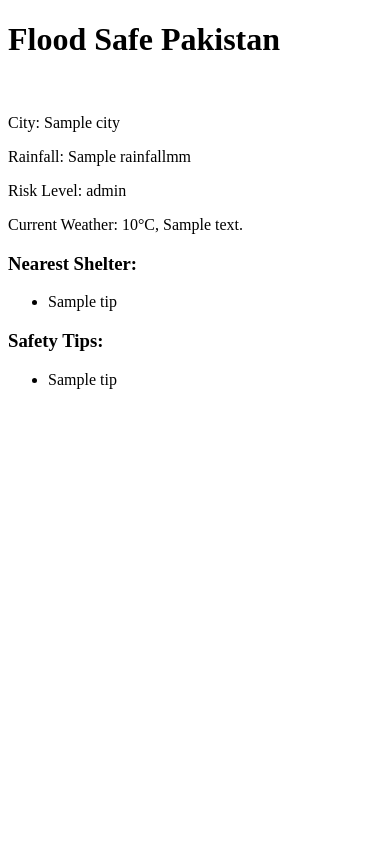
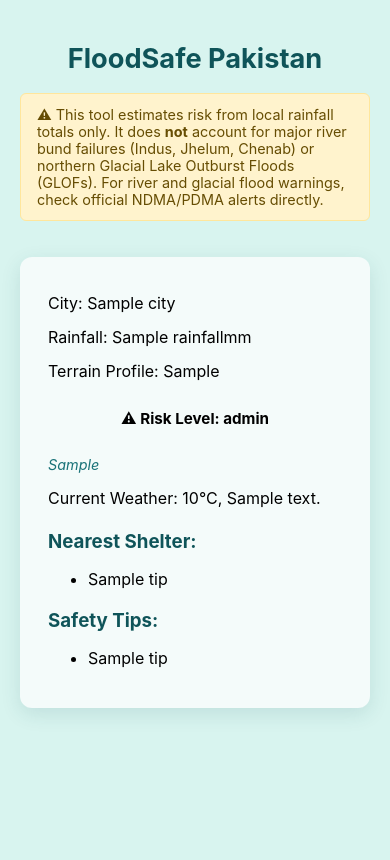
Before and after one commit to jam-tamache/Floodsafe-Pakistan, a Flask app: template templates/check.html in a window 390 px wide. Before the commit the page ends 389 px from the top, so only its background shows below. Run offline with Flask 3, Linux system fonts and the light colour scheme; the template is opened without the code that fills it: most values are stand-ins (such as "Sample title", 1, 10 or a date in 2020).

Commit message:
Updated project files

```diff
--- a/static/style.css
+++ b/static/style.css
@@ -8,7 +8,7 @@ body{
     align-items: center;
     min-height: 100vh;
     padding: 60px 60px;
-    font-family: Arial, sans-serif;
+    font-family: -apple-system, "Segoe UI", Roboto, Helvetica, Arial, sans-serif;
     background-color: #D8F4EF;
 }
 
@@ -23,6 +23,21 @@ form {
     text-align: left;
     max-width: 400px;
     margin: 0 auto;
+    background-color: #F4FBFA;
+    padding: 24px 28px;
+    border-radius: 12px;
+    box-shadow: 0px 6px 20px rgba(15, 84, 89, 0.12);
+}
+
+.results p {
+    margin: 10px 0;
+    line-height: 1.5;
+}
+
+.results h3 {
+    margin-top: 20px;
+    margin-bottom: 8px;
+    color: #0F5459;
 }
 
 input {
@@ -51,6 +66,8 @@ button {
 
 h1 {
     color: #0F5459;
+    text-align: center;
+    font-size: 2rem;
 }
 
 label {
@@ -61,3 +78,91 @@ label {
 button:hover {
     background-color: #0F5459;
 }
+
+.risk-badge {
+    font-size: 1rem;
+    font-weight: 700;
+    padding: 10px 16px;
+    border-radius: 8px;
+    margin: 16px 0;
+    text-align: center;
+}
+
+.risk-low {
+    background-color: #D4EDDA;
+    color: #155724;
+    border: 2px solid #28A745;
+}
+
+.risk-medium {
+    background-color: #FFF3CD;
+    color: #856404;
+    border: 2px solid #FFC107;
+}
+
+.risk-high {
+    background-color: #F8D7DA;
+    color: #721C24;
+    border: 2px solid #DC3545;
+}
+
+@media (max-width: 600px) {
+    body {
+        padding: 24px 16px;
+    }
+
+    .container {
+        max-width: 100%;
+    }
+
+    h1 {
+    font-size: 2rem;
+    }
+
+    form {
+        width: 100%;
+    }
+
+    .results {
+        max-width: 100%;
+    }
+
+    .risk-badge {
+        font-size: 0.95rem;
+        padding: 10px 12px;
+    }
+
+    button {
+        width: 100%;
+        padding: 10px;
+        font-size: 1rem;
+    }
+}
+
+@media (max-width: 400px) {
+    body {
+        padding: 16px 12px;
+    }
+
+    h1 {
+    font-size: 1.7rem;
+    }
+}
+
+.disclaimer-banner {
+    background-color: #fff3cd;
+    color: #664d03;
+    border: 1px solid #ffe69c;
+    border-radius: 6px;
+    padding: 12px 16px;
+    font-size: 0.9rem;
+    margin-bottom: 16px;
+    text-align: left;
+}
+
+.terrain-warning {
+    font-style: italic;
+    font-size: 0.9rem;
+    color: #197278;
+    margin-top: 4px;
+}
--- a/templates/check.html
+++ b/templates/check.html
@@ -2,20 +2,36 @@
 
 <html>
 
-<header>
+<head>
     <title>FloodSafe_Pakistan</title>
-</header>
+    <meta name="viewport" content="width=device-width, initial-scale=1.0">
+    <link rel="stylesheet" href="{{ url_for('static', filename='style.css') }}">
+</head>
 
 <body>
-    <h1>Flood Safe Pakistan</h1>
+<div class="container">
+    <h1>FloodSafe Pakistan</h1>
+
+    <div class="disclaimer-banner">
+        ⚠ This tool estimates risk from local rainfall totals only. It does <strong>not</strong>
+        account for major river bund failures (Indus, Jhelum, Chenab) or northern Glacial Lake
+        Outburst Floods (GLOFs). For river and glacial flood warnings, check official NDMA/PDMA
+        alerts directly.
+    </div>
+
     <br>
     {% if error %}
     <p>{{ error }}</p>
     <a href="/">Back</a>
 {% else %}
+<div class="results">
     <p>City: {{ city }}</p>
     <p>Rainfall: {{ rainfall }}mm</p>
-    <p>Risk Level: {{ risk_level }}</p>
+    <p>Terrain Profile: {{ terrain_profile }}</p>
+    <div class="risk-badge risk-{{ risk_level.split(' ')[0].lower() }}">
+    ⚠ Risk Level: {{ risk_level }}
+</div>
+    <p class="terrain-warning">{{ terrain_warning }}</p>
     <p>Current Weather: {{ temp }}°C, {{ description }}</p>
     <h3>Nearest Shelter:</h3>
     <ul>
@@ -29,7 +45,9 @@
     <li>{{ tip }}</li>
     {% endfor %}
     </ul>
+</div>
 {% endif %}
+</div>
 </body>
 
 
```
Also changed, not shown: risk_check.py (+154 -28 lines), templates/index.html (+7 -4 lines).
